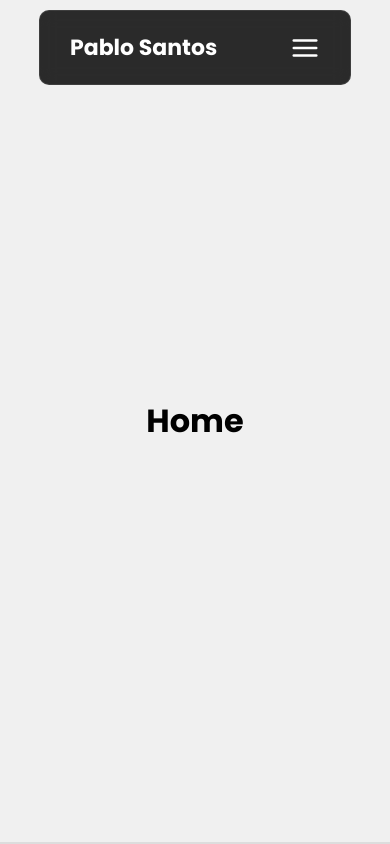
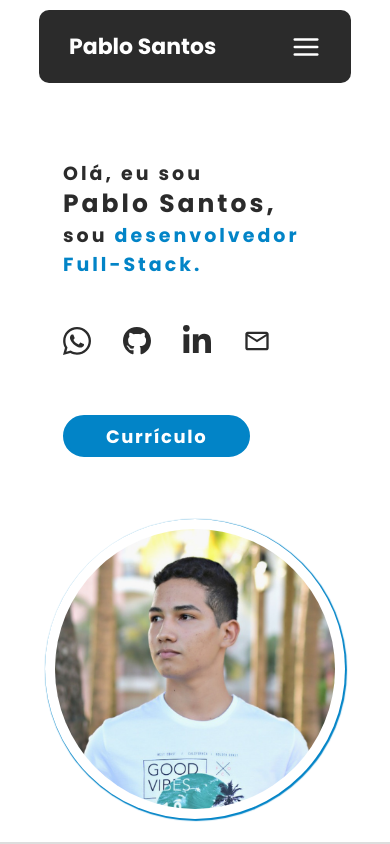
Before and after one commit to Pablo-M-Santos/Portfolio, a React (Vite) app: page / in a window 390 px wide. Shown: the top 844 px of the page. Built offline with nearby package versions, Linux system fonts and the light colour scheme.

Commit message:
Home finalizada e responsiva

```diff
--- a/src/Components/Main/Main.css
+++ b/src/Components/Main/Main.css
@@ -1,3 +1,9 @@
+* {
+  margin: 0;
+  padding: 0;
+  box-sizing: border-box;
+}
+
 .main-container {
   width: 100%;
 }
@@ -9,13 +15,126 @@
   align-items: center;
   font-size: 2rem;
   font-weight: bold;
-    background-color: #f0f0f0;
   border-bottom: 2px solid #ddd;
 }
 
-  #section1 {
-    background-color: #ffeb3b;
+.home {
+  background-color: #ffffff;
+  flex: 1;
+  height: 100vh;
+  width: 100%;
+  display: flex;
+  justify-content: center;
+  align-items: center;
 }
+
+.home-container {
+  padding: 24px;
+  border-radius: 4px;
+  display: flex;
+  justify-content: space-between;
+  flex-direction: row-reverse;
+  align-items: center;
+  width: 80%;
+  margin-top: 100px;
+}
+
+.home-img {
+  border-radius: 50%;
+  padding: 10px;
+  box-shadow: 1px 1px 1px 1px #0284C7;
+  background-repeat: no-repeat;
+  background-position: center;
+  background-size: cover;
+  width: 550px;
+  height: 550px;
+}
+
+.home-texto {
+  color: #1d1d1def;
+}
+
+.home-texto h1 {
+  font-size: 35px;
+  letter-spacing: 3px;
+}
+
+.home-texto h2 {
+  width: 650px;
+  font-size: 40px;
+  font-weight: 700;
+  letter-spacing: 3px;
+  white-space: nowrap;
+}
+
+span {
+  color: #0284C7;
+  font-size: 45px;
+}
+
+#home-nome {
+  font-size: 50px;
+  font-weight: 700;
+  line-height: 1.3;
+}
+
+.social-media {
+  display: flex;
+  justify-content: flex-start;
+  align-items: center;
+  margin-bottom: 5px;
+}
+
+.social-media a {
+  display: inline-flex;
+  justify-content: center;
+  align-items: center;
+  color: #1d1d1def;
+  width: 40px;
+  height: 40px;
+  background: transparent;
+  border-radius: 50%;
+  font-size: 40px;
+  margin: 3rem 2rem 3rem 0;
+  transition: 400ms linear;
+}
+
+.social-media a:hover {
+  background: #0284C7;
+  color: #fff;
+  box-shadow: 0 0 1rem #0284C7;
+  width: 55px;
+  height: 55px;
+}
+
+.btn {
+  display: inline-block;
+  padding: 1rem 2rem;
+  background: #0284C7;
+  border-radius: 4rem;
+  font-size: 20px;
+  color: #fff;
+  letter-spacing: .1rem;
+  border: solid #0284C7;
+  font-weight: 800;
+  transition: 400ms linear;
+}
+
+.btn:hover {
+  box-shadow: none;
+  background-color: #fff;
+  color: #1d1d1def;
+  border: solid #1d1d1def;
+}
+
+
+
+
+
+
+
+
+
 
 #section2 {
   background-color: #81c784;
@@ -28,3 +147,259 @@
 #section4 {
   background-color: #ff7043;
 }
+
+
+
+@media (max-width: 1750px) {
+  .home-texto h1 {
+    font-size: 25px;
+  }
+
+  .home-texto h2 {
+    font-size: 30px;
+  }
+
+  span {
+    font-size: 35px;
+  }
+
+  #home-nome {
+    font-size: 40px;
+  }
+
+  .home-img {
+    width: 500px;
+    height: 500px;
+  }
+
+  .home-container {
+    width: 85%;
+  }
+}
+
+@media (max-width: 1500px) {
+  .home-texto h1 {
+    font-size: 20px;
+  }
+
+  .home-texto h2 {
+    font-size: 25px;
+  }
+
+  span {
+    font-size: 30px;
+  }
+
+  #home-nome {
+    font-size: 35px;
+  }
+
+  .home-img {
+    width: 450px;
+    height: 450px;
+  }
+
+  .social-media a {
+    width: 35px;
+    height: 35px;
+    font-size: 40px;
+    margin: 3rem 2rem 3rem 0;
+  }
+
+  .btn {
+    padding: 0.8rem 3rem;
+    border-radius: 4rem;
+    font-size: 20px;
+  }
+}
+
+
+@media (max-width: 1350px) {
+  .home-img {
+    width: 400px;
+    height: 400px;
+  }
+
+  .social-media a {
+    width: 35px;
+    height: 35px;
+    font-size: 40px;
+    margin: 3rem 2rem 3rem 0;
+  }
+
+  .btn {
+    padding: 0.8rem 3rem;
+    border-radius: 4rem;
+    font-size: 18px;
+  }
+
+  .home-container {
+    width: 90%;
+  }
+}
+
+@media (max-width: 1250px) {
+  .home-container {
+    flex-direction: column-reverse;
+    padding-top: 200px;
+  }
+
+  .home-texto h1 {
+    font-size: 25px;
+  }
+
+  .home-texto h2 {
+    font-size: 30px;
+  }
+
+  span {
+    font-size: 35px;
+  }
+
+  #home-nome {
+    font-size: 40px;
+  }
+
+  .home-img {
+    margin-top: 70px;
+    width: 500px;
+    height: 500px;
+  }
+
+  .home-container {
+    width: 80%;
+  }
+
+}
+
+@media (max-width: 800px) {
+  .home-texto h1 {
+    font-size: 25px;
+  }
+
+  .home-texto h2 {
+    font-size: 25px;
+    width: auto;
+  }
+
+  span {
+    font-size: 30px;
+  }
+
+  #home-nome {
+    font-size: 35px;
+  }
+
+  .home-img {
+    width: 450px;
+    height: 450px;
+  }
+
+}
+
+@media (max-width: 600px) {
+  .home-texto h1 {
+    font-size: 22px;
+  }
+
+  .home-container {
+    padding-top: 100px;
+    min-height: calc(100vh - 100px);
+  }
+
+  .home-texto h2 {
+    font-size: 22px;
+  }
+
+  span {
+    font-size: 22px;
+  }
+
+  #home-nome {
+    font-size: 35px;
+  }
+
+  .social-media a {
+    width: 30px;
+    height: 30px;
+  }
+
+  .btn {
+    padding: 0.5rem 2.7rem;
+  }
+}
+
+@media (max-width: 500px) {
+  .home-texto h1 {
+    font-size: 22px;
+  }
+
+  .home-container {
+    padding-top: 20px;
+  }
+
+  .home-texto h2 {
+    font-size: 22px;
+    white-space: normal;
+  }
+
+  span {
+    font-size: 22px;
+  }
+
+  #home-nome {
+    font-size: 32px;
+  }
+
+  .social-media a {
+    width: 28px;
+    height: 28px;
+  }
+
+  .home-img {
+    width: 350px;
+    height: 350px;
+  }
+
+  .btn {
+    padding: 0.3rem 2.5rem;
+  }
+}
+
+@media (max-width: 400px) {
+  .home-texto h1 {
+    font-size: 19px;
+  }
+
+  .home-container {
+    padding-top: 60px;
+  }
+
+  .home-texto h2 {
+    font-size: 19px;
+    white-space: normal;
+  }
+
+  span {
+    font-size: 19px;
+  }
+
+  #home-nome {
+    font-size: 25px;
+  }
+
+  .social-media a {
+    width: 28px;
+    height: 28px;
+  }
+
+  .home-img {
+    margin-top: 0px;
+    width: 300px;
+    height: 300px;
+  }
+
+  .btn {
+    padding: 0.3rem 2.5rem;
+  }
+}
--- a/src/Components/Main/Main.jsx
+++ b/src/Components/Main/Main.jsx
@@ -1,4 +1,7 @@
 import './Main.css';
+import fotoPerfil from '../../assets/foto-perfil-nova.png';
+import { FaWhatsapp, FaGithub, FaLinkedinIn } from "react-icons/fa";
+import { MdOutlineMail } from "react-icons/md";
 import { useEffect } from 'react';
 
 const Main = () => {
@@ -30,9 +33,31 @@ const Main = () => {
 
   return (
     <div className="main-container">
-      <section className="section" id="home">
-        Home
+      <section className="home section" id="home">
+        <div className="home-container">
+          <img src={fotoPerfil} alt="Pablo Santos" className="home-img" />
+          <div className="home-texto">
+            <h1>Olá, eu sou<br/><strong id="home-nome">Pablo Santos,</strong></h1>
+            <h2>sou <span> desenvolvedor Full-Stack.</span></h2>
+
+            <div className="social-media">
+              <a href="https://wa.me/558592822527?text=Olá!,%20eu%20vim%20do%20seu%20Portfólio"><FaWhatsapp /></a>
+              <a href="https://github.com/Pablo-M-Santos"><FaGithub /></a>
+              <a href="https://www.linkedin.com/in/pablo-m-santos/"><FaLinkedinIn /></a>
+              <a href="mailto:pablomoreirasantos.hp@gmail.com"><MdOutlineMail /></a>
+            </div>
+            <a className="btn" href="https://drive.google.com/file/d/1qj3IlZ9TbRHWs4KhQoSqtOfE2VHC3zUj/view?usp=sharing" target="_blank">Currículo</a>
+          </div>
+        </div>
       </section>
+
+
+
+
+
+
+
+
       <section className="section" id="quem-sou">
         Quem Sou
       </section>
--- a/src/Components/NavBar/Navbar.css
+++ b/src/Components/NavBar/Navbar.css
@@ -1,6 +1,5 @@
 .header {
     position: fixed;
-    top: 10;
     left: 50%;
     transform: translateX(-50%);
     width: 80%;
@@ -11,11 +10,8 @@
     background-color: #1d1d1def;
     border-radius: 10px;
     margin-top: 10px;
-    -webkit-backdrop-filter: blur(8px);
-    backdrop-filter: blur(8px);
-    border: solid 1px rgba(255, 255, 255, .0941176471);
-    z-index: 1;
 }
+
 
 .logo {
     font-size: 25px;
@@ -67,27 +63,30 @@
     color: #0284C7;
 }
 
-@media (max-width: 1100px){
+@media (max-width: 1100px) {
     .logo {
         font-size: 20px;
     }
+
     .navbar a {
         font-size: 15px;
         margin-left: 25px;
     }
+
     .header {
         width: 95%;
     }
 }
 
 
-@media (max-width: 800px){
-    .hamburguer{
+@media (max-width: 800px) {
+    .hamburguer {
         display: flex;
         justify-content: center;
         align-items: center;
         text-align: center;
     }
+
     .navbar {
         display: none;
         flex-direction: column;
@@ -105,11 +104,13 @@
         padding: 8px;
         margin-left: 0;
     }
+
     .navbar a.active {
         background-color: #3B3B3B;
         border-left: 5px solid #0284C7;
         color: white;
     }
+
     .navbar a:hover::before {
         width: 0;
     }
@@ -117,18 +118,21 @@
     .navbar.active {
         display: flex;
     }
+
     .header {
         width: 80%;
     }
+
     .logo {
         font-size: 22px;
     }
 }
 
-@media (max-width: 350px){
+@media (max-width: 350px) {
     .logo {
         font-size: 20px;
     }
+
     .header {
         padding: 15px 20px;
     }
```
Also changed, not shown: src/assets/foto-perfil-nova.png (added). Lines whose indentation alone changed are shown as unchanged.
